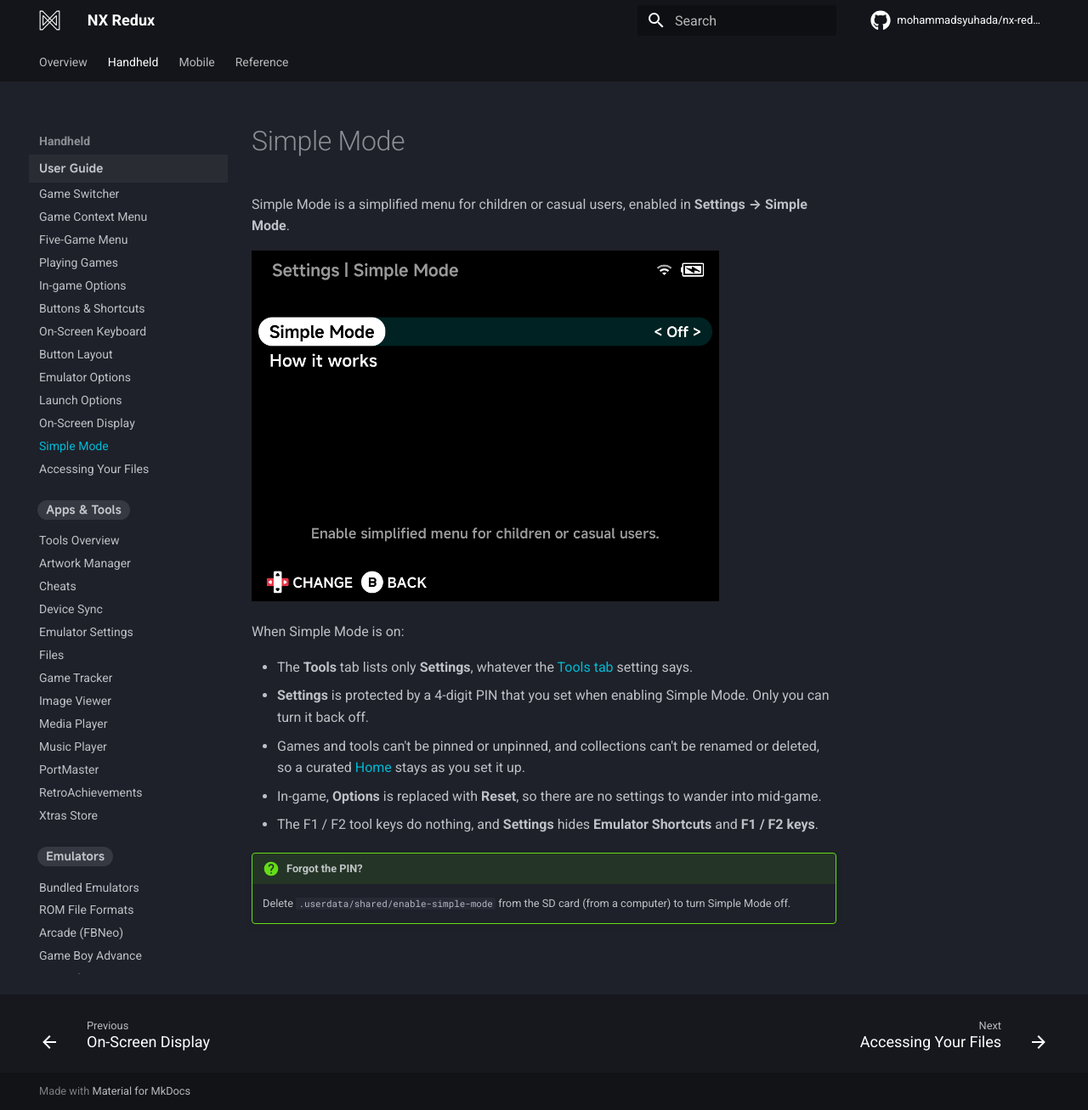
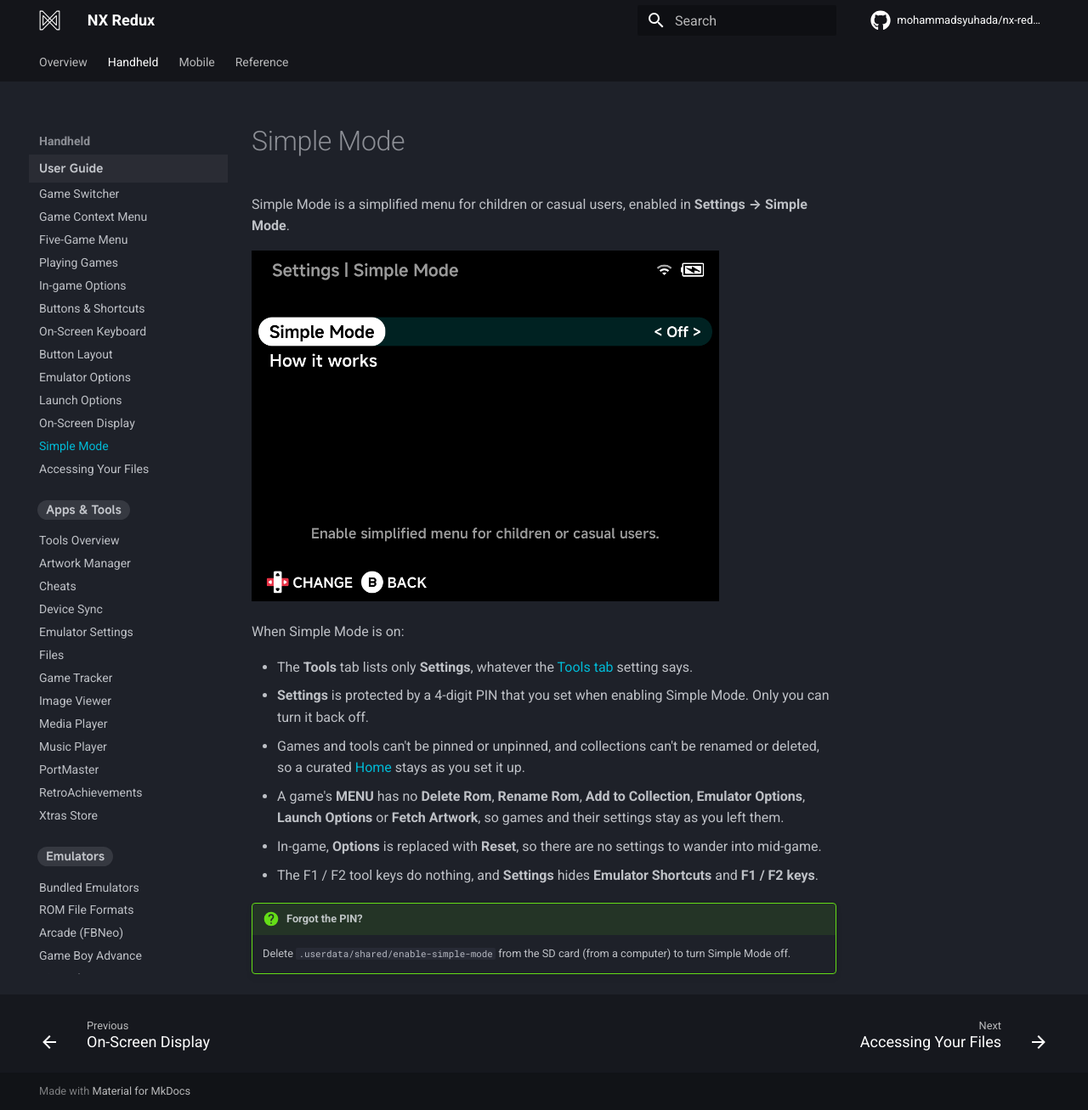
Before and after one commit to mohammadsyuhada/nx-redux-docs, an MkDocs documentation site: the page built from docs/handheld/guide/simple-mode.md, in a window 1280 px wide and 1307 px high. Shown: the whole window at 85% size. Built offline with MkDocs 1.6.1 and Material for MkDocs 9.7.7, drawn with Linux system fonts in a browser that asks for light colours; comment, search, counter and statistics services are not loaded.

Commit message:
Simple Mode: a game's MENU hides Delete, Rename, collections and options (#35)

```diff
--- a/docs/handheld/guide/simple-mode.md
+++ b/docs/handheld/guide/simple-mode.md
@@ -15,6 +15,9 @@
 - Games and tools can't be pinned or unpinned, and collections can't be
   renamed or deleted, so a curated [Home](main-menu.md#home) stays as you set
   it up.
+- A game's **MENU** has no **Delete Rom**, **Rename Rom**, **Add to
+  Collection**, **Emulator Options**, **Launch Options** or **Fetch
+  Artwork**, so games and their settings stay as you left them.
 - In-game, **Options** is replaced with **Reset**, so there are no settings to
   wander into mid-game.
 - The F1 / F2 tool keys do nothing, and **Settings** hides
```
